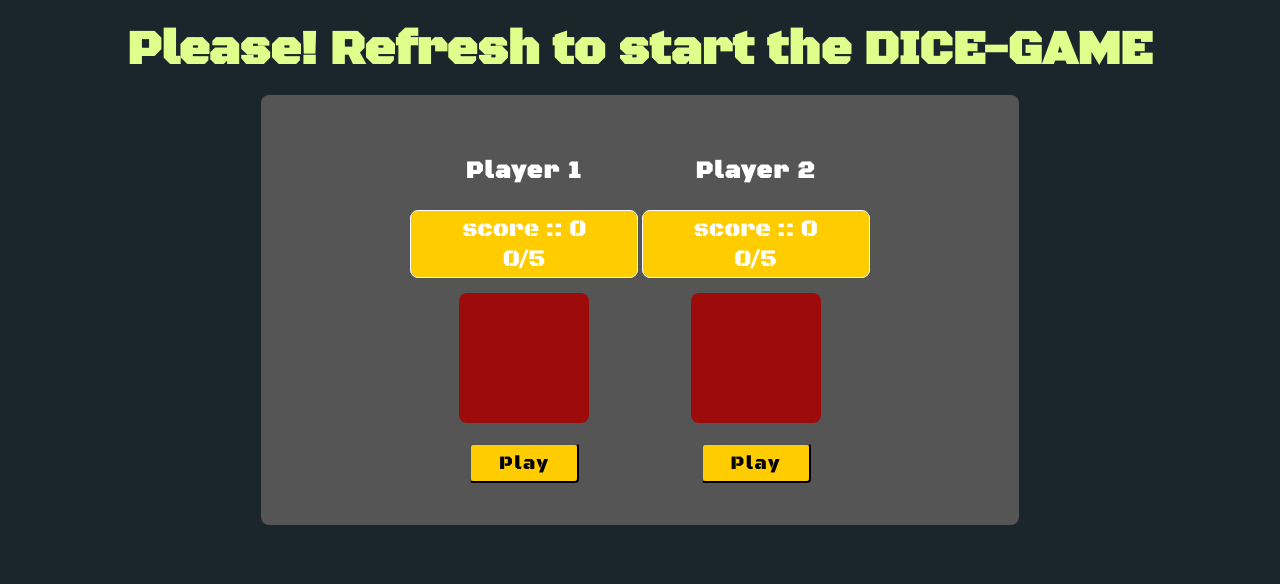
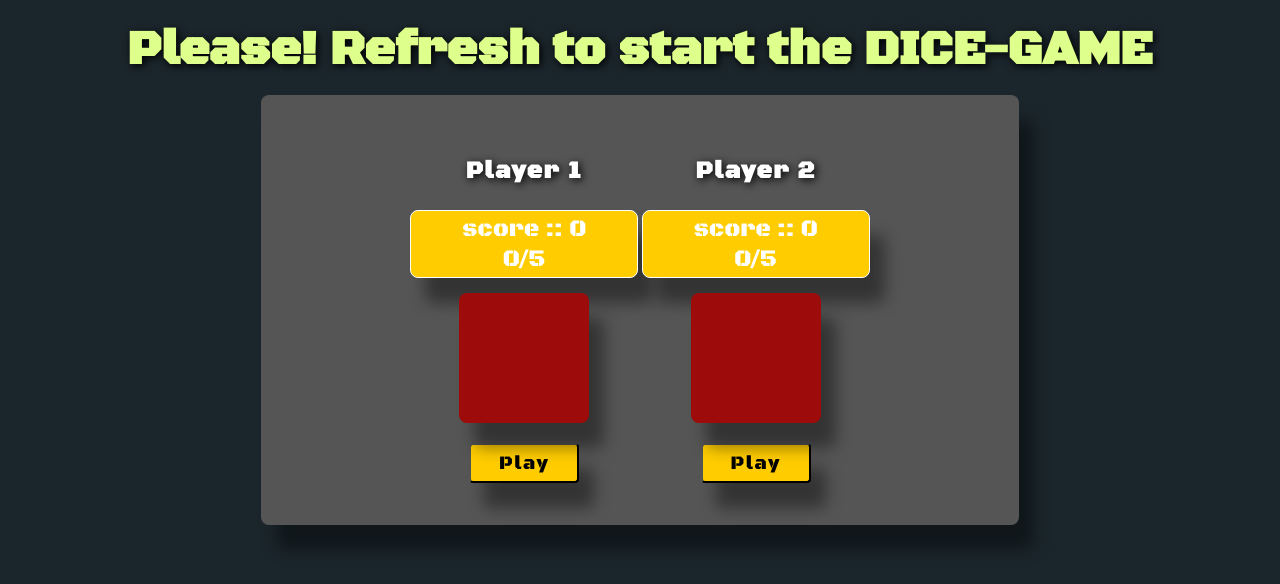
Before and after one commit to Imfreeelectron/dice-game, a plain HTML site: page index.html in a window 1280 px wide. Drawn offline with Linux system fonts and the light colour scheme.

Commit message:
Add Box - Shadows
Added box shadows to Dice , play button , text-shadow.

```diff
--- a/style.css
+++ b/style.css
@@ -11,9 +11,10 @@ h1 {
 
   /* font-family: 'Orbitron', sans-serif; */
   /* font-family: 'Press Start 2P', cursive; */
-font-family: 'Black Ops One', cursive;
+  font-family: 'Black Ops One', cursive;
   font-size: 3rem;
   margin: 20px auto 15px;
+  text-shadow: 2px 2px 8px #000;
 }
 
 h2 {
@@ -28,6 +29,8 @@ h3 {
   font-size: 1.5rem;
   color: #fff;
   letter-spacing: 1.5px;
+  /* Adding text shadow to look more clear and above the board by color black */
+  text-shadow: 2px 2px 8px #000;
 
 }
 
@@ -84,6 +87,16 @@ div>.DIE1, .DIE2 {
   font-family: 'Black Ops One', cursive;
   font-size: 1.2rem;
   letter-spacing: 1.5px;
+}
+
+/* Box shadow */
+.battle-field, div > .DIE1, .DIE2, .score-board, .play-button {
+  box-shadow: 15px 25px 16px rgba(0, 0, 0, 0.4);;
+}
+
+/* Text shadow to result announcement */
+h2{
+  text-shadow: 2px 3px 8px #deff8b;
 }
 
 .face-one, .face-two, .face-three, .face-four, .face-five, .face-six {
```
